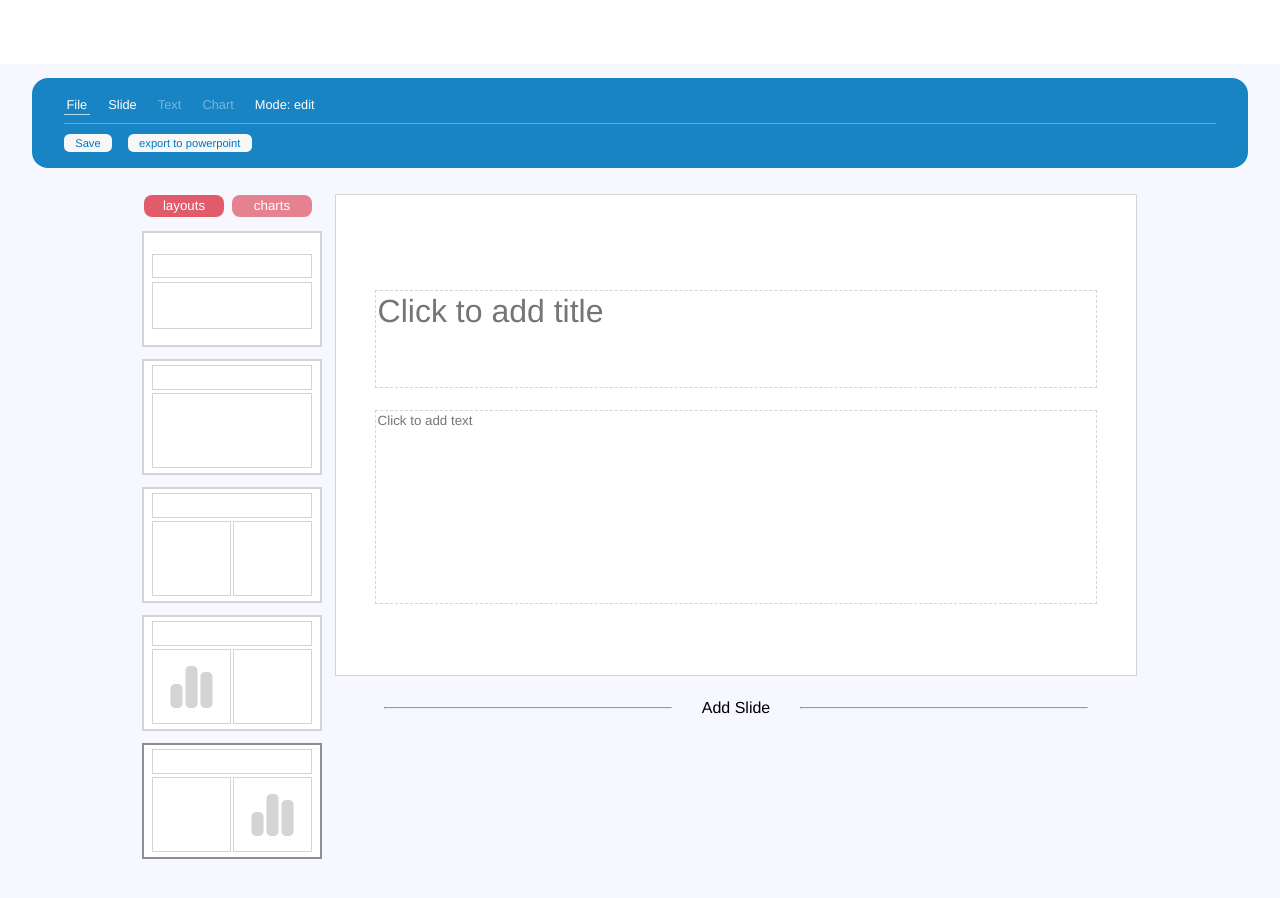
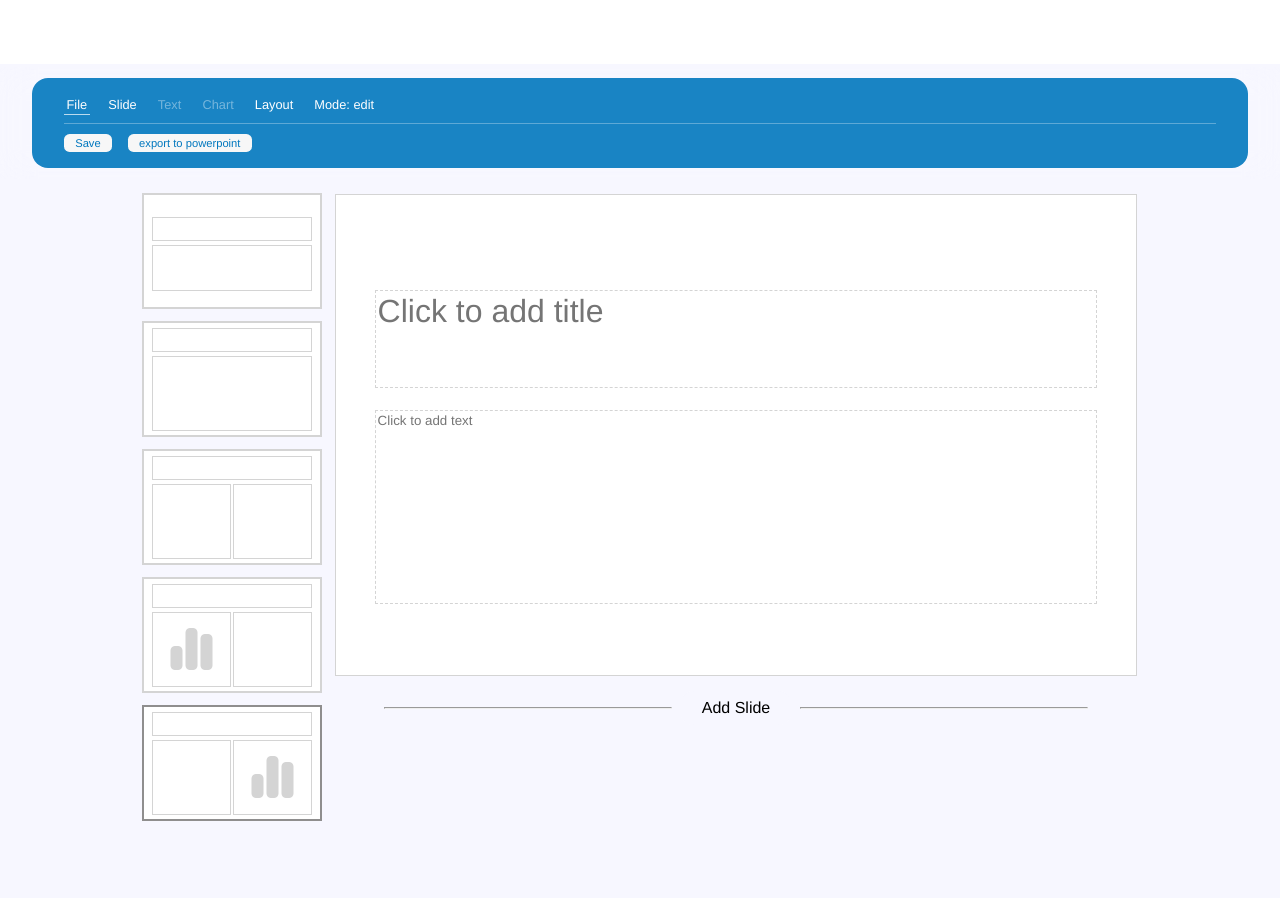
Before and after one commit to vincexiv/presentation, a Vue app: page / in a window 1280 px wide. Shown: the top 898 px of the page. Built offline with nearby package versions, Linux system fonts and the light colour scheme.

Commit message:
Hide unhide layout

```diff
--- a/src/components/Canvas/CanvasComponent.vue
+++ b/src/components/Canvas/CanvasComponent.vue
@@ -10,13 +10,15 @@
             :updateTextStyle="updateTextStyle"
             :activeObjectInfo="activeObjectInfo"
             :removeActiveObjectContent="removeActiveObjectContent"
-            :removeSlide="removeSlide"/>
+            :removeSlide="removeSlide"
+            :toggleShowLayout="toggleShowLayout"
+            :showLayout="showLayout"/>
 
         <div class="canvas-and-layout">
             <CanvasLayoutList
                 :updateActiveLayout="updateActiveLayout"
                 :activeLayout="activeLayout"
-                :options="options"/>
+                :showLayout="showLayout"/>
 
             <div class="layout-list-and-add-slide">
                 <div class="canvas-list">
@@ -110,11 +112,15 @@
             },
             updateActiveEditOption(activeOption){
                 this.activeEditOption = activeOption
+            },
+            toggleShowLayout(){
+                console.log("toggling show layout")
+                this.showLayout = !this.showLayout
             }
         },
         data(){
             return {
-                options: ["layouts", "charts"],
+                showLayout: true,
                 modalOpen: false,
                 activeEditOption: "file"
             }
--- a/src/components/CanvasLayoutList/CanvasLayoutList.vue
+++ b/src/components/CanvasLayoutList/CanvasLayoutList.vue
@@ -1,7 +1,6 @@
 <template>
-    <div class="layout-list-container">
+    <div :class="showLayout? 'active': 'hidden'" class="layout-list-container">
         <div class="sticky" ref="layouts">
-            <CanvasOptions :options="options"/>
             <div v-for="layout in layoutList"
                 :key="layout.id"
                 class="layout-list-object"
@@ -29,17 +28,14 @@
 
 <script>
 import layoutList from "../../utilities/data/layoutlist"
-import CanvasOptions from "../CanvasOptions/CanvasOptions.vue"
 
 export default {
     name: "CanvasLayoutList",
     props: {
         updateActiveLayout: Function,
         activeLayout: Object,
-        options: Array
-    },
-    components: {
-        CanvasOptions
+        options: Array,
+        showLayout: Boolean
     },
     data(){
         return {
@@ -87,6 +83,10 @@ export default {
 </script>
 
 <style scoped>
+.layout-list-container.hidden {
+    display: none;
+}
+
 .layout-list-object {
     position: relative;
     width: 11rem;
--- a/src/components/CanvasObjectEditor/CanvasObjectEditor.vue
+++ b/src/components/CanvasObjectEditor/CanvasObjectEditor.vue
@@ -21,6 +21,11 @@
                     :class="`${editOptionClass('chart')} ${muteState('chart')}`"
                     @click="updateActiveEditOption('chart')">
                     Chart
+                </div>
+                <div class="option"
+                    :class="`${editOptionClass('layout')} ${muteState('layout')}`"
+                    @click="updateActiveEditOption('layout')">
+                    Layout
                 </div>
                 <div class="option mode"
                     :class="editOptionClass('mode')"
@@ -47,6 +52,13 @@
                     :class="muteState('chart')">
                     <button v-if="muteState('chart') !== 'muted'" class="action" @click="action('chart', removeChart)">Remove Chart</button>
                     <div v-else class="action">Remove Chart</div>
+                </div>
+                <div v-else-if="activeEditOption==='layout'"
+                    class="file-option-details actions"
+                    :class="muteState('layout')">
+                    <button v-if="muteState('layout') !== 'muted'" class="action" @click="action('layout', showUnshowLayout)">
+                        {{ showLayout? "Hide Layout" : "Show Layout" }}
+                    </button>
                 </div>
                 <div v-else-if="activeEditOption==='slide'"
                     class="file-option-details actions"
@@ -78,7 +90,9 @@ export default ({
             activeObjectInfo: Object,
             removeActiveObjectContent: Function,
             mode: String,
-            removeSlide: Function
+            removeSlide: Function,
+            toggleShowLayout: Function,
+            showLayout: Boolean
         },
         methods: {
             editOptionClass: function (editOption){
@@ -89,7 +103,7 @@ export default ({
                 }
             },
             isNotMuted: function(option){
-                if(option === 'slide'){
+                if(option === 'slide' || option === 'layout'){
                     return true
                 }else{
                     return option === this.activeObjectInfo.type
@@ -99,6 +113,9 @@ export default ({
                 if(this.isNotMuted(option)){
                     actionMethod()
                 }
+            },
+            showUnshowLayout: function(){
+                this.toggleShowLayout()
             },
             updateStyle: function(){
                 const newColor= this.$refs.colorValue.value
@@ -110,7 +127,7 @@ export default ({
                 }
             },
             muteState: function(action){
-                if(action === 'slide'){
+                if(action === 'slide' || action === 'layout'){
                     return 'not-muted'
                 }else if(this.activeObjectInfo.type !== action){
                     return 'muted'
```
